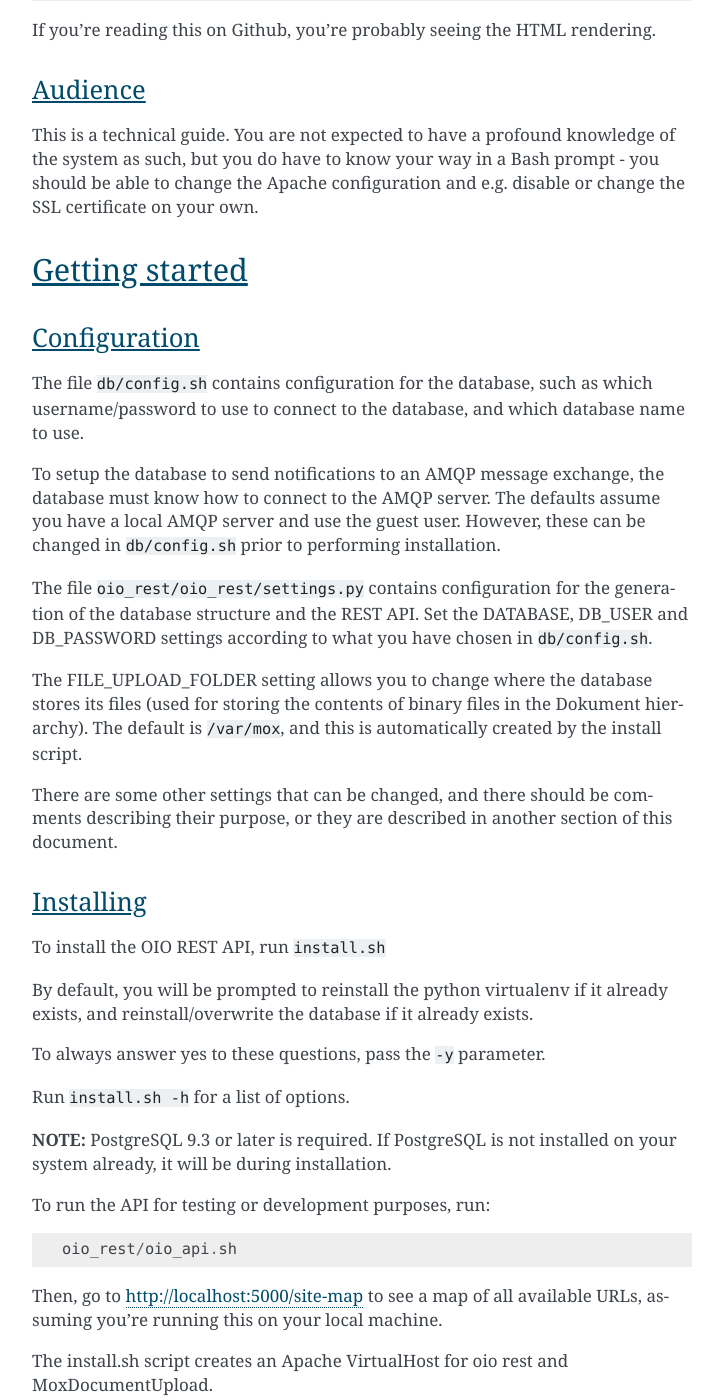
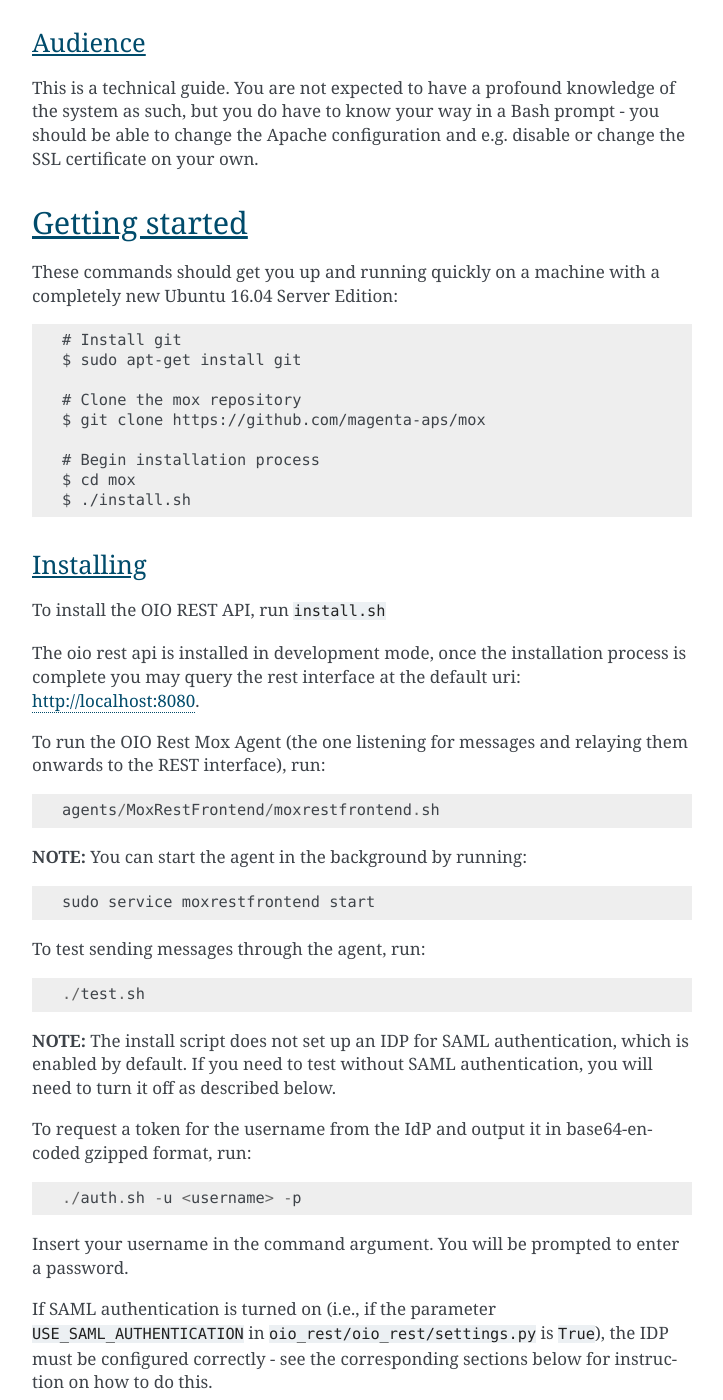
Before and after one commit to magenta-aps/mox, a Sphinx documentation site: the page built from doc/API-NOTES.rst, in a window 1280 px wide and 1400 px high, scrolled down 1991 px. Shown: the whole window, without its empty margins (388-1111 px from the left). Built offline with Sphinx 7.4.7, drawn with Linux system fonts in a browser that asks for light colours; some of the changed text lies outside the part shown.

Commit message:
18459: Updated the installation & quick install section

```diff
--- a/doc/API-NOTES.rst
+++ b/doc/API-NOTES.rst
@@ -51,58 +51,28 @@
 Getting started
 ===============
 
-Configuration
--------------
+These commands should get you up and running quickly on a machine with a
+completely new Ubuntu 16.04 Server Edition::
 
-The file ``db/config.sh`` contains configuration for the database, such
-as which username/password to use to connect to the database, and which
-database name to use.
+    # Install git
+    $ sudo apt-get install git
 
-To setup the database to send notifications to an AMQP message exchange,
-the database must know how to connect to the AMQP server. The defaults
-assume you have a local AMQP server and use the guest user. However,
-these can be changed in ``db/config.sh`` prior to performing
-installation.
+    # Clone the mox repository
+    $ git clone https://github.com/magenta-aps/mox
 
-The file ``oio_rest/oio_rest/settings.py`` contains configuration for
-the generation of the database structure and the REST API. Set the
-DATABASE, DB_USER and DB_PASSWORD settings according to what you have
-chosen in ``db/config.sh``.
+    # Begin installation process
+    $ cd mox
+    $ ./install.sh
 
-The FILE_UPLOAD_FOLDER setting allows you to change where the database
-stores its files (used for storing the contents of binary files in the
-Dokument hierarchy). The default is ``/var/mox``, and this is
-automatically created by the install script.
-
-There are some other settings that can be changed, and there should be
-comments describing their purpose, or they are described in another
-section of this document.
 
 Installing
 ----------
 
 To install the OIO REST API, run ``install.sh``
 
-By default, you will be prompted to reinstall the python virtualenv
-if it already exists, and reinstall/overwrite the database
-if it already exists.
-
-To always answer yes to these questions, pass the ``-y`` parameter.
-
-Run ``install.sh -h`` for a list of options.
-
-**NOTE:** PostgreSQL 9.3 or later is required. If PostgreSQL is not installed
-on your system already, it will be during installation.
-
-To run the API for testing or development purposes, run::
-
-    oio_rest/oio_api.sh
-
-Then, go to http://localhost:5000/site-map to see a map of all available
-URLs, assuming you're running this on your local machine.
-
-The install.sh script creates an Apache VirtualHost for oio rest and
-MoxDocumentUpload.
+The oio rest api is installed in development mode,
+once the installation process is complete you may query the rest interface
+at the default uri: http://localhost:8080.
 
 To run the OIO Rest Mox Agent (the one listening for messages and
 relaying them onwards to the REST interface), run::
@@ -134,32 +104,6 @@
 ``True``), the IDP must be configured correctly - see the corresponding
 sections below for instruction on how to do this.
 
-
-Quick install
--------------
-
-These commands should get you up and running quickly on a machine with a
-completely new Ubuntu 14.04 Server Edition::
-
-    sudo apt-get install git
-    cd /srv
-    sudo git clone https://github.com/magenta-aps/mox
-    sudo chown -R <username>:<username> mox/
-    cd mox
-    ./install.sh
-
-**Note:** The <username> must belong to the sudo user you're using for the
-installation. We recommend creating a dedicated "mox" user and stripping its
-sudo rights when everything works.
-
-**Note:** This will install the system in ``/srv/mox``. It is of course
-possible to install in any other location, but we do not recommend this
-for a quick install as it means a lot of configuration files need to be
-changed. In a later version, the user will be prompted for the location and
-the configuration will be generated accordingly.
-
-**Note:** All commands, e.g. ``./test.sh``, are assumed to be issued from the
-installation root directory, by default ``/srv/mox``.
 
 Quick test
 ----------
```
